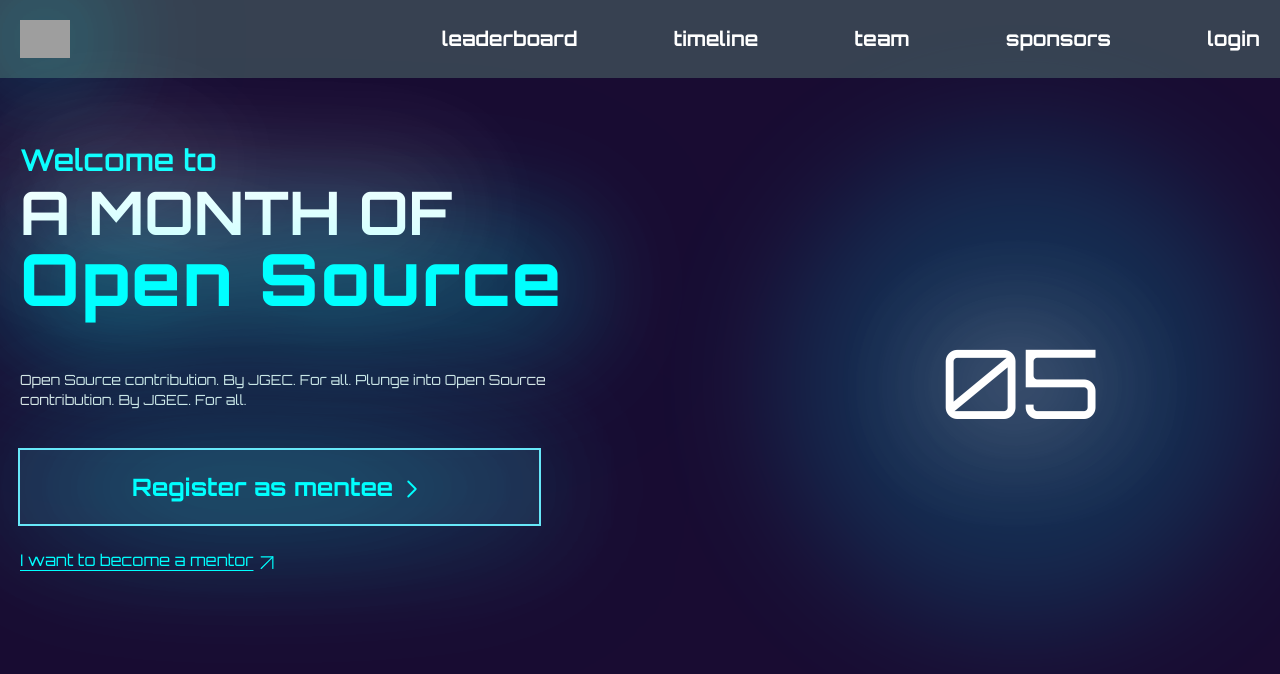
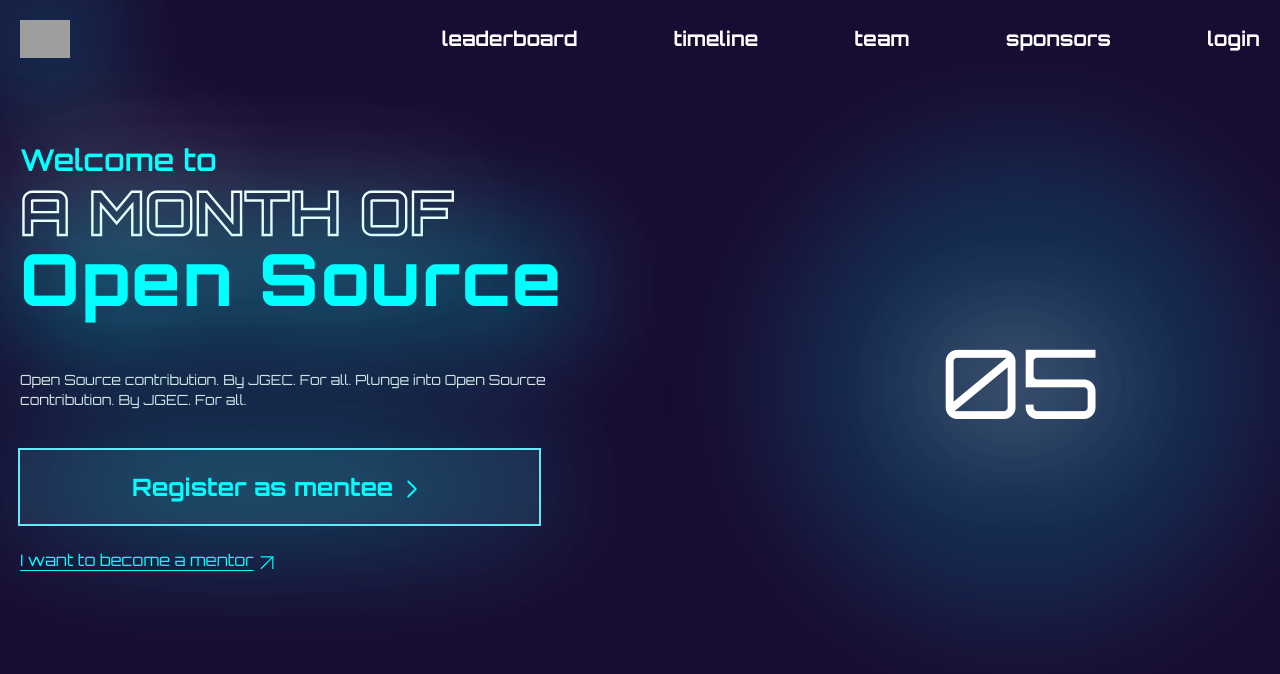
Before and after one commit to jwoc-jgec/jwoc-2024-website, a Next.js app: page / in a window 1280 px wide. Shown: the top 674 px of the page. Built offline with nearby package versions, Linux system fonts and the light colour scheme; grey boxes are pictures that could not be loaded.

Commit message:
mode hero text outline and added all routes

```diff
--- a/package.json
+++ b/package.json
@@ -4,6 +4,7 @@
   "private": true,
   "scripts": {
     "dev": "next dev",
+    "turbo-dev": "next dev --turbo",
     "build": "next build",
     "start": "next start",
     "lint": "next lint"
--- a/src/Components/Navbar.tsx
+++ b/src/Components/Navbar.tsx
@@ -1,11 +1,10 @@
-'use client'
+"use client";
 
 import Image from "next/image";
 import Link from "next/link";
 
 function Navbar() {
   return (
-    <div className=" bg-gray-700">
     <div className="hidden md:visible md:flex pt-5 pb-5 max-w-7xl mx-auto items-center justify-between text-white px-5 z-50 ">
       <Link href={`/`}>
         <Image
@@ -35,7 +34,6 @@
         </Link>
       </div>
     </div>
-    </div>
   );
 }
 
--- /dev/null
+++ b/src/app/(auth)/login/page.tsx
@@ -0,0 +1,7 @@
+import React from "react";
+
+function page() {
+  return <div>page</div>;
+}
+
+export default page;
--- /dev/null
+++ b/src/app/(auth)/register/page.tsx
@@ -0,0 +1,7 @@
+import React from "react";
+
+function page() {
+  return <div>page</div>;
+}
+
+export default page;
--- a/src/app/globals.css
+++ b/src/app/globals.css
@@ -2,6 +2,10 @@
 @tailwind components;
 @tailwind utilities;
 
+@import url("https://fonts.googleapis.com/css2?family=Lato:wght@300;400&display=swap");
 
-@import url("https://fonts.googleapis.com/css2?family=Lato:wght@300;400&display=swap");
-/* rgba(25, 10, 48, 0.6) */
+.border-stroke {
+  color: #190c32;
+  -webkit-text-fill-color: transparent;
+  -webkit-text-stroke: 0.15rem white;
+}
--- /dev/null
+++ b/src/app/leaderboard/page.tsx
@@ -0,0 +1,7 @@
+import React from "react";
+
+function page() {
+  return <div>p</div>;
+}
+
+export default page;
--- a/src/app/page.tsx
+++ b/src/app/page.tsx
@@ -1,5 +1,5 @@
 import Link from "next/link";
-import './globals.css'
+import "./globals.css";
 export default function Home() {
   return (
     <main
@@ -10,7 +10,7 @@
           <p className="text-xl md:text-3xl font-semibold pb-1 drop-shadow-glow">
             Welcome to
           </p>
-          <h1 className="text-4xl md:text-6xl font-bold text-white drop-shadow-glow">
+          <h1 className="text-4xl md:text-6xl font-extrabold text-white drop-shadow-glow border-stroke">
             A MONTH OF
           </h1>
           <h2 className="text-5xl md:text-7xl font-extrabold tracking-wide drop-shadow-cyanGlow">
--- /dev/null
+++ b/src/app/sponsors/page.tsx
@@ -0,0 +1,7 @@
+import React from "react";
+
+function page() {
+  return <div>page</div>;
+}
+
+export default page;
--- /dev/null
+++ b/src/app/timeline/page.tsx
@@ -0,0 +1,7 @@
+import React from "react";
+
+function page() {
+  return <div>page</div>;
+}
+
+export default page;
```
Lines whose indentation alone changed are shown as unchanged.
